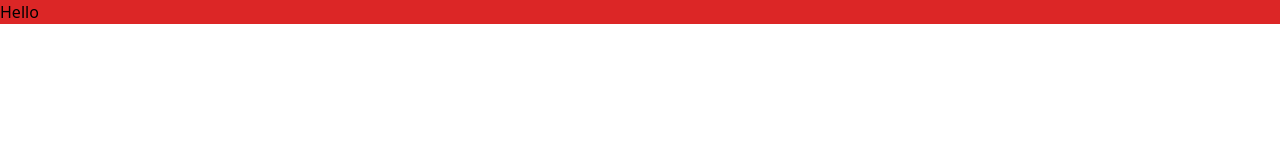
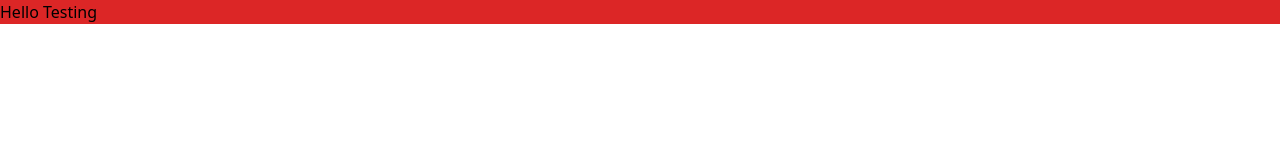
Before and after one commit to rohithaider/React-ToDo-TaskLists, a React (Vite) app: page / in a window 1280 px wide. Shown: the top 160 px of the page. Built offline with nearby package versions, Linux system fonts and the light colour scheme.

Commit message:
folder change

```diff
--- a/src/App.jsx
+++ b/src/App.jsx
@@ -1,6 +1,6 @@
 export default function App(){
     return (
-      <h1 className="bg-red-600">Hello</h1>
+      <h1 className="bg-red-600">Hello Testing</h1>
 
     );
 }
```
